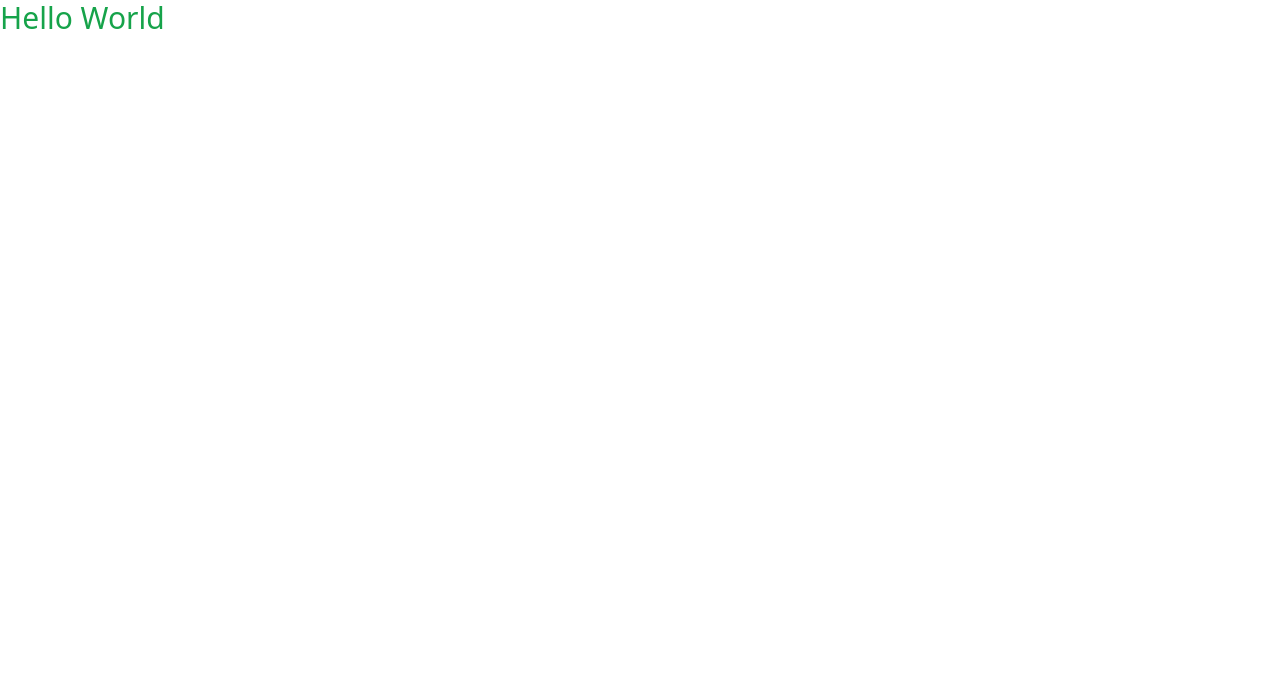
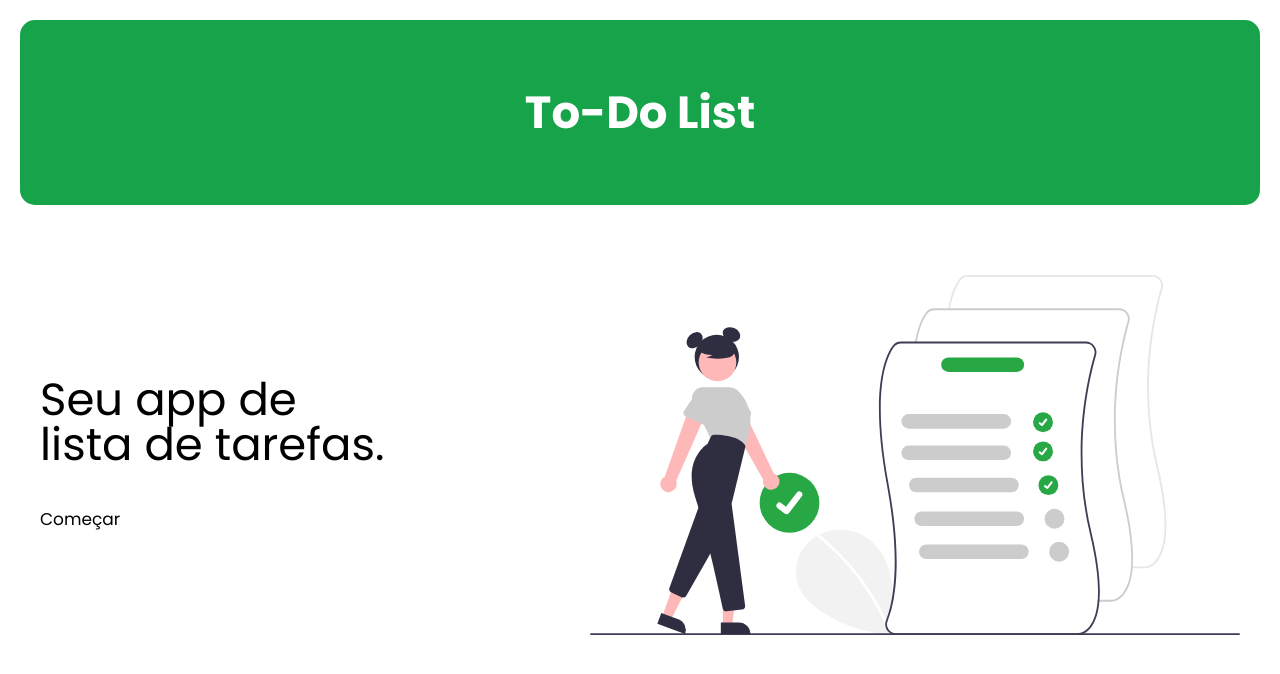
Before and after one commit to Kaua2123/nextjs-to-do-list, a Next.js app: page / in a window 1280 px wide. Shown: the top 674 px of the page. Built offline with nearby package versions, Linux system fonts and the light colour scheme.

Commit message:
feat: add poppins font and homepage

```diff
--- a/src/app/layout.tsx
+++ b/src/app/layout.tsx
@@ -1,5 +1,6 @@
 import '@/app/ui/global.css';
 import type { Metadata } from 'next';
+import { poppins } from './ui/fonts';
 
 export const metadata: Metadata = {
   title: 'To Do List',
@@ -13,7 +14,7 @@ export default function RootLayout({
 }>) {
   return (
     <html lang="pt-BR">
-      <body>{children}</body>
+      <body className={poppins.className}>{children}</body>
     </html>
   );
 }
--- a/src/app/page.tsx
+++ b/src/app/page.tsx
@@ -1,7 +1,31 @@
-export default function Home() {
+import Image from 'next/image';
+
+export default function Page() {
   return (
     <div>
-      <h1 className="text-3xl text-green-600">Hello World</h1>
+      <div className="bg-green-600 mb-28 p-28 rounded-3xl m-8 flex justify-center items-center">
+        <p className="text-white font-bold text-7xl">To-Do List</p>
+      </div>
+      <div
+        style={{ width: '120rem', margin: '0 auto' }}
+        className="flex items-center justify-between"
+      >
+        <div className="flex flex-col items-start gap-16">
+          <p className="text-7xl">
+            Seu app de <br /> lista de tarefas.
+          </p>
+          <button>Começar</button>
+        </div>
+
+        <div>
+          <Image
+            src="/to-do-list.svg"
+            width={650}
+            height={250}
+            alt="Illustrative image"
+          />
+        </div>
+      </div>
     </div>
   );
 }
--- /dev/null
+++ b/src/app/ui/button.tsx
@@ -0,0 +1 @@
+export function Button() {}
--- /dev/null
+++ b/src/app/ui/fonts.ts
@@ -0,0 +1,5 @@
+import { Poppins } from 'next/font/google';
+
+export const poppins = Poppins({ subsets: ['latin'], weight: ['400', '700'] });
+// 400 - geralmente o regular
+// 700 - geralmente o bold
--- a/src/app/ui/global.css
+++ b/src/app/ui/global.css
@@ -1,3 +1,21 @@
 @tailwind base;
 @tailwind components;
 @tailwind utilities;
+
+* {
+    margin: 0;
+    padding: 0;
+    box-sizing: border-box;
+    -webkit-backface-visibility: hidden;
+    backface-visibility: hidden;
+}
+
+html {
+    font-size: 62.5%; /* para uso da medida relativa "rem"  */
+    scroll-behavior: smooth;
+}
+
+body {
+    font-size: 1.7rem;
+    line-height: 1.5;
+}
```
Also changed, not shown: public/to-do-list.svg (added).
